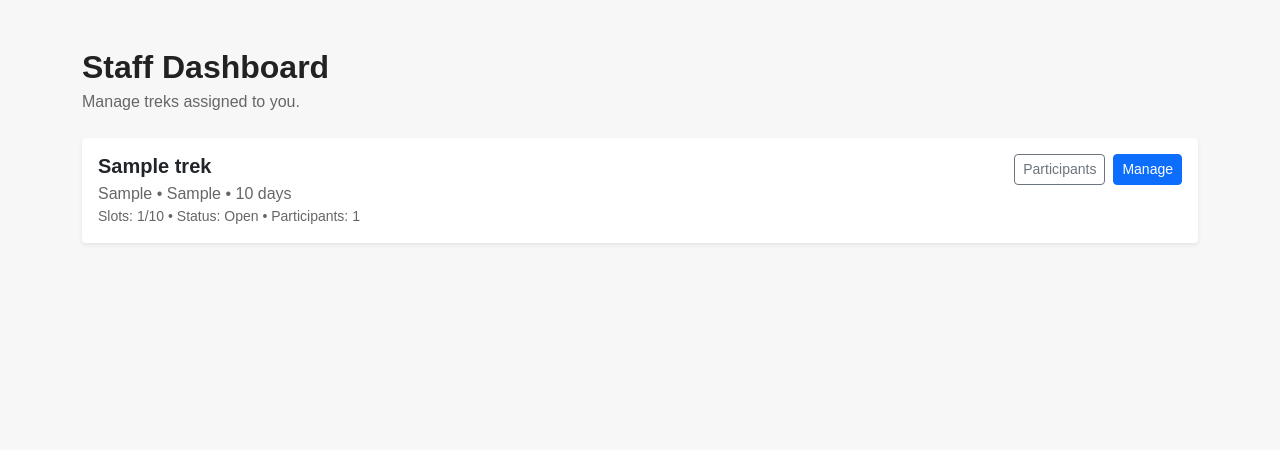
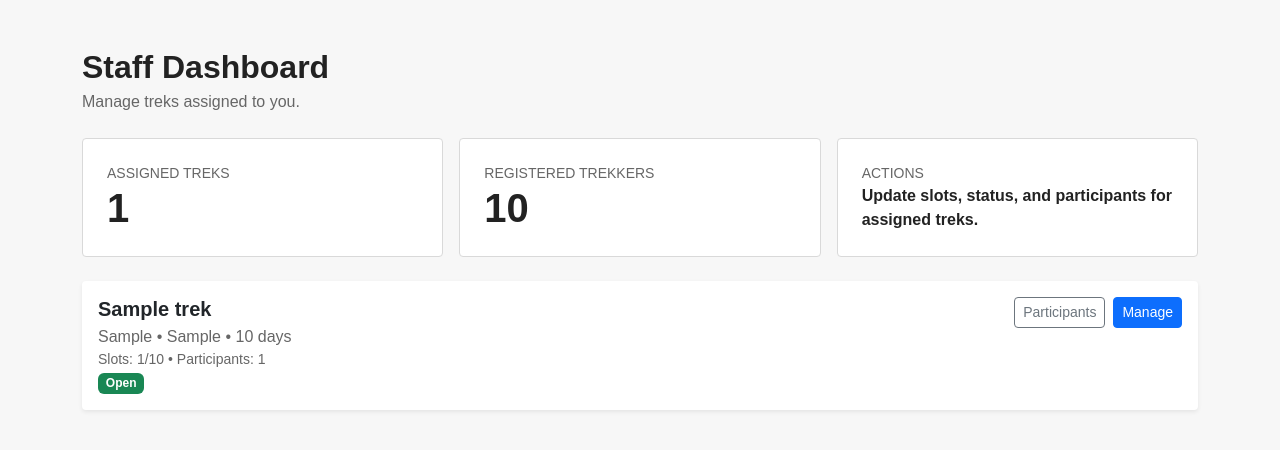
Before and after one commit to 23f2004742/Trekking-Management-App-V1, a Flask app: template templates/staff_dashboard.html in a window 1280 px wide. Shown: the part 57-507 px from the top of the page. Run offline with Flask 3, Linux system fonts and the light colour scheme; tables that the repository leaves empty hold one stand-in row (values such as "Sample post"); the template is opened without the code that fills it: values that come from a table or form of the project are taken from there, most other values are stand-ins (such as "Sample title", 1, 10 or a date in 2020).

Commit message:
Milestone-4 Trek Staff Dashboard and Trek Management

```diff
--- a/templates/staff_dashboard.html
+++ b/templates/staff_dashboard.html
@@ -5,6 +5,27 @@
   <div>
     <h2 class="fw-bold mb-1">Staff Dashboard</h2>
     <p class="text-secondary mb-0">Manage treks assigned to you.</p>
+  </div>
+</div>
+
+<div class="row g-3 mb-4">
+  <div class="col-md-4">
+    <div class="stat-card p-4 h-100">
+      <div class="text-uppercase small text-secondary">Assigned Treks</div>
+      <div class="display-6 fw-bold">{{ assigned_treks|length }}</div>
+    </div>
+  </div>
+  <div class="col-md-4">
+    <div class="stat-card p-4 h-100">
+      <div class="text-uppercase small text-secondary">Registered Trekkers</div>
+      <div class="display-6 fw-bold">{{ trek_counts.values() | sum }}</div>
+    </div>
+  </div>
+  <div class="col-md-4">
+    <div class="stat-card p-4 h-100">
+      <div class="text-uppercase small text-secondary">Actions</div>
+      <div class="fw-semibold">Update slots, status, and participants for assigned treks.</div>
+    </div>
   </div>
 </div>
 
@@ -17,7 +38,8 @@
             <div>
               <h5 class="fw-bold mb-1">{{ trek.trek_name }}</h5>
               <div class="text-secondary">{{ trek.location }} • {{ trek.difficulty }} • {{ trek.duration_days }} days</div>
-              <div class="small text-secondary">Slots: {{ trek.available_slots }}/{{ trek.total_slots }} • Status: {{ trek.status }} • Participants: {{ trek_counts[trek.id] }}</div>
+              <div class="small text-secondary">Slots: {{ trek.available_slots }}/{{ trek.total_slots }} • Participants: {{ trek_counts[trek.id] }}</div>
+              <span class="badge text-bg-{% if trek.status == 'Open' %}success{% elif trek.status == 'Closed' %}secondary{% elif trek.status == 'Ongoing' %}warning{% elif trek.status == 'Completed' %}dark{% else %}info{% endif %}">{{ trek.status }}</span>
             </div>
             <div class="d-flex gap-2 flex-wrap align-items-start">
               <a class="btn btn-sm btn-outline-secondary" href="{{ url_for('staff_participants', trek_id=trek.id) }}">Participants</a>
--- a/templates/staff_manage_trek.html
+++ b/templates/staff_manage_trek.html
@@ -18,6 +18,7 @@
               <option {% if trek.status == 'Approved' %}selected{% endif %}>Approved</option>
               <option {% if trek.status == 'Open' %}selected{% endif %}>Open</option>
               <option {% if trek.status == 'Closed' %}selected{% endif %}>Closed</option>
+              <option {% if trek.status == 'Ongoing' %}selected{% endif %}>Ongoing</option>
               <option {% if trek.status == 'Completed' %}selected{% endif %}>Completed</option>
             </select>
           </div>
```
